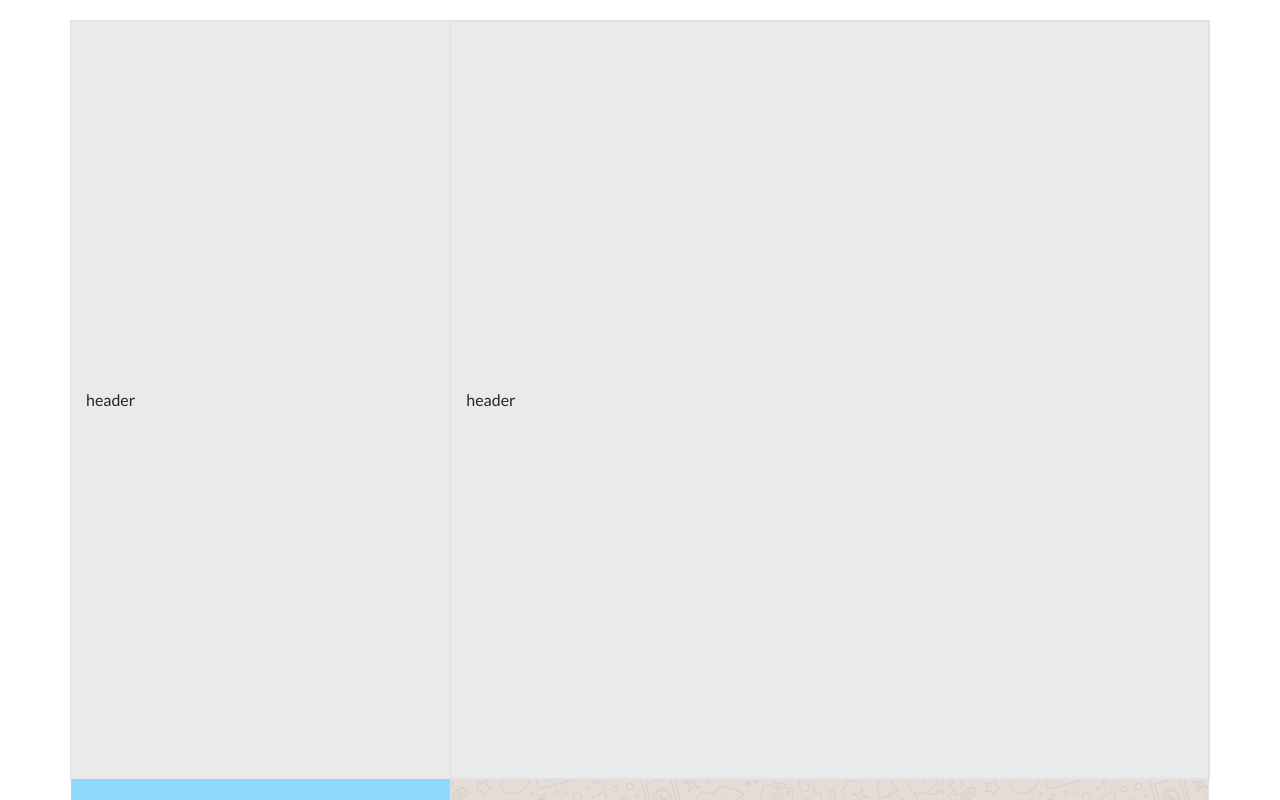
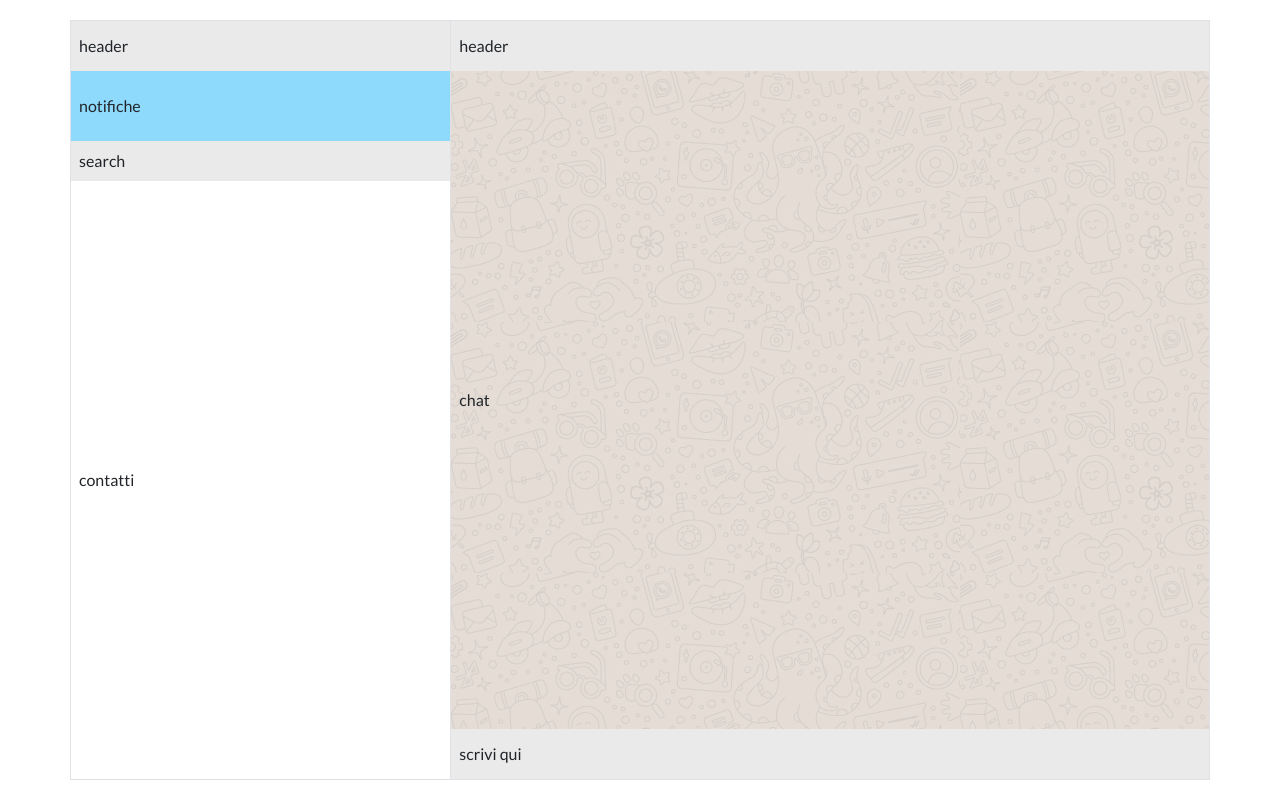
Before and after one commit to GiorgioBolzoni/vue-boolzapp, a plain HTML site: page index.html in a window 1280 px wide. Shown: the top 800 px of the page. Drawn offline with nearby package versions, Linux system fonts and the light colour scheme; a web font is replaced by a local one.

Commit message:
creata struttura di base

```diff
--- a/css/style.css
+++ b/css/style.css
@@ -29,14 +29,25 @@ body{
    background-color:#eaeaea;
    height:min-content;
 }
+.h-header{
+    height: 50px;
+}
+.contattiEl{
+    height: calc(100% - 160px);
+}
 .notify{
 background-color: var(--color-notification);
+height: 70px;
+}
+.search{
+    height: 40px;
 }
 .h0{
     height: 0;
 }
 .chat{
     background-image: url(../img/mine.jpg);
+    height: calc(100% - 100px);
 }
 .sent{
 
--- a/index.html
+++ b/index.html
@@ -21,28 +21,24 @@
     <div id="app">
         <div class="container border h-100">
             <div class="row h-100 flex-nowrap">
-                <div class="col-12 col-md-4 contacts">
-                    <div class="row h-100 flex-column flex-nowrap ">
-                        <div class="col-12 bg-beige d-flex align-items-center">
+                <div class="col-12 px-0 col-md-4 contacts">
+                    <div class="px-2 bg-beige d-flex align-items-center h-header">
                         header
                     </div>
-                        <div class="col-12 notify d-flex align-items-center">
+                    <div class="px-2 notify d-flex align-items-center">
                         notifiche
                     </div>
-                        <div class="col-12 bg-beige d-flex align-items-center">
+                    <div class="px-2 bg-beige d-flex align-items-center search">
                         search
                     </div>
-                        <div class="col-12 flex-grow-1 overflow-y-auto h0 d-flex align-items-center">
+                    <div class="px-2 d-flex flex-grow-1 overflow-y-auto  align-items-center contattiEl">
                         contatti
                     </div>
                 </div>
-                </div>
-                <div class="col-12 col-md-8">
-                    <div class="row h-100 flex-column flex-nowrap">
-                        <div class="col-12 bg-beige border d-flex align-items-center">header</div>
-                        <div class="col-12 chat border d-flex align-items-center">chat</div>
-                        <div class="col-12 bg-beige border d-flex align-items-center">scrivi qui</div>
-                    </div>
+                <div class="col-12 px-0 col-md-8 border-start">
+                        <div class="px-2 bg-beige d-flex align-items-center h-header">header</div>
+                        <div class="px-2 chat d-flex align-items-center">chat</div>
+                        <div class="px-2 bg-beige d-flex align-items-center h-header">scrivi qui</div>
                 </div>
             </div>
         </div>
```
Lines whose indentation alone changed are shown as unchanged.
